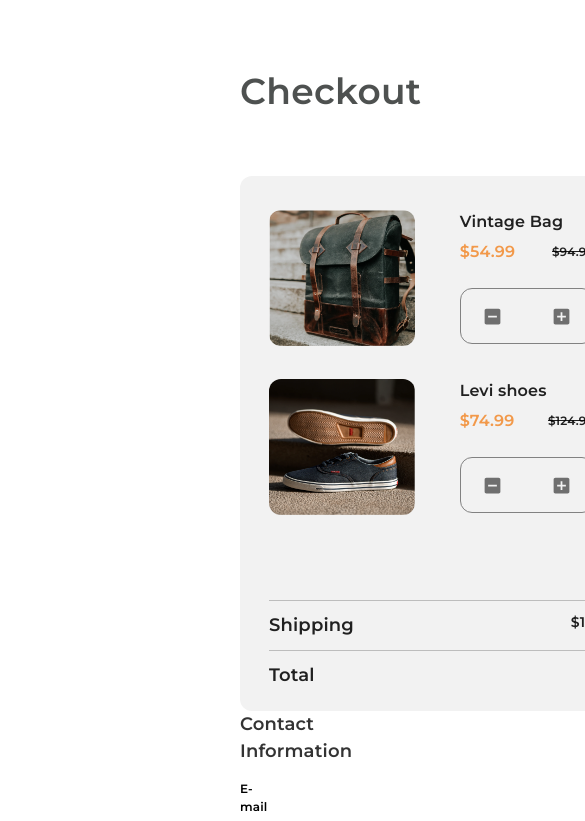
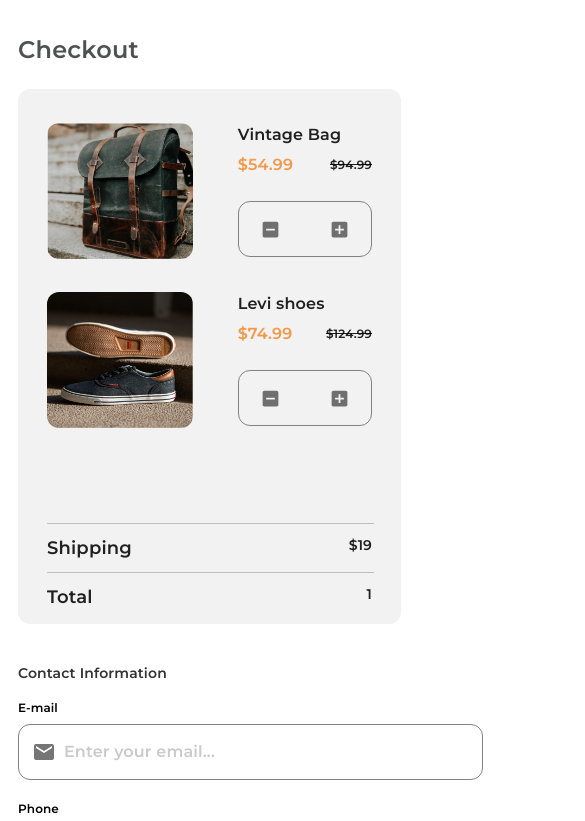
Before and after one commit to Jym-ship-it/Checkout-page, a React (Create React App) app: page / in a window 390 px wide. Shown: the top 821 px of the page, 585 px wide, since content can reach past the window. Built offline with nearby package versions, Linux system fonts and the light colour scheme.

Commit message:
Update Checkout.js

```diff
--- a/src/Pages/Checkout.js
+++ b/src/Pages/Checkout.js
@@ -22,7 +22,7 @@ import Photo1 from "../Assets/Images/photo1.png";
 import Photo2 from "../Assets/Images/photo2.png";
 import AddBoxIcon from "@mui/icons-material/AddBox";
 import IndeterminateCheckBoxIcon from "@mui/icons-material/IndeterminateCheckBox";
-import { useState } from "react";
+
 
 export default function Checkout() {
   const country = [
@@ -46,6 +46,9 @@ export default function Checkout() {
   const style = {
     mainCon: {
       margin: "64px 240px",
+      "@media only screen and (max-width : 400px)":{
+        margin : "32px 18px"
+      }
     },
     subCon: {
       display: "flex",
@@ -53,21 +56,31 @@ export default function Checkout() {
       marginTop: "58.01px",
       "@media only screen and (max-width : 400px)": {
         flexDirection: "column-reverse",
+        marginTop : "20.96px"
       },
     },
     infoCon: {
       maxWidth: "465px",
+
     },
     title: {
       fontSize: "36px",
       fontFamily: "Montserrat",
       color: "#4E5150",
+      "@media only screen and (max-width : 400px)":{
+        fontSize : "24px",
+      }
     },
     subTitle: {
       fontSize: "18px",
       fontFamily: "Montserrat",
       color: "#333333",
       marginBottom: "14.95px",
+      "@media only screen and (max-width : 400px)":{
+        marginTop : "39px",
+        fontSize : "14px",
+      }
+
     },
     label: {
       fontSize: "12px",
@@ -132,6 +145,10 @@ export default function Checkout() {
       minHeight: "535px",
       backgroundColor: "#F2F2F2",
       borderRadius: "12px",
+      "@media screen only and (max-width : 400px)":{
+        minWidth: "350px",
+        minHeight: "489px",
+      }
     },
     productCon: {
       padding: "1px 29px",
@@ -140,16 +157,27 @@ export default function Checkout() {
       display: "flex",
       justifyContent: "space-between",
       marginTop: "33px",
+      "@media screen only and (max-width : 400px)":{
+        marginTop : "28.89px"
+      }
     },
     products: {
       width: "145.7px",
       height: "135.91px",
       borderRadius: "12px",
+      "@media screen only and (max-width : 400px)":{
+        width: "130.71px",
+        height: "124.32px",
+      }
     },
     productName: {
       fontSize: "16px",
       fontFamily: "Montserrat",
       marginBottom: "6px",
+      "@media screen only and (max-width : 400px)":{
+        fontSize : "12px",
+        marginBottom : "5.49px"
+      }
     },
     priceCon: {
       display: "flex",
@@ -160,11 +188,17 @@ export default function Checkout() {
       fontSize: "16px",
       fontFamily: "Montserrat",
       color: "#F2994A",
+      "@media screen only and (max-width : 400px)":{
+        fontSize : "14px",
+      }
     },
     discountedPrice: {
       fontSize: "12px",
       fontFamily: "Montserrat",
       textDecorationLine: "line-through",
+      "@media screen only and (max-width : 400px)":{
+        fontSize : "10px",
+      }
     },
     productQuantity: {
       width: "134.25px",
@@ -173,12 +207,19 @@ export default function Checkout() {
         borderRadius: "12px",
         border: "1px solid #828282",
       },
+      "@media screen only and (max-width : 400px)":{
+        width : "122.8px",
+        marginTop : "22.13px"
+      }
     },
     iconButton: {
       fontSize: "21px",
     },
     shippingCon: {
-      marginTop: "85.54px",
+      marginTop: "95.24px",
+      "@media screen only and (max-width : 400px)":{
+        marginTop : "86.79px"
+      }
     },
     divider: {
       width: "327.06px",
@@ -193,10 +234,16 @@ export default function Checkout() {
     shippingFee: {
       fontSize: "18px",
       fontFamily: "Montserrat",
+      "@media screen only and (max-width : 400px)":{
+        fontSize : "14px",
+      }
     },
     total: {
       fontSize: "14px",
       fontFamily: "Montserrat",
+      "@media screen only and (max-width : 400px)":{
+        fontSize : "14px",
+      }
     },
   };
   return (
```
